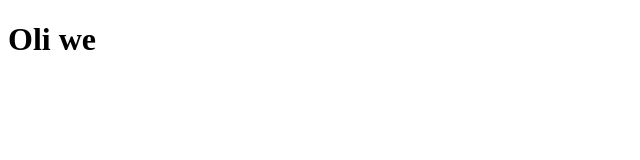
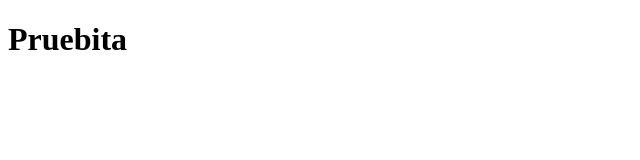
Before and after one commit to KennethTaipe06/KKCK, a plain HTML site: page index.html in a window 1280 px wide. Shown: the whole page, without its empty margins (0-640 px from the left). Drawn offline with Linux system fonts and the light colour scheme.

Commit message:
feat: I change a h1 line

```diff
--- a/index.html
+++ b/index.html
@@ -6,6 +6,6 @@
     <title>Página Básica</title>
 </head>
 <body>
-    <h1>Oli we</h1>
+    <h1>Pruebita</h1>
 </body>
 </html>
```
